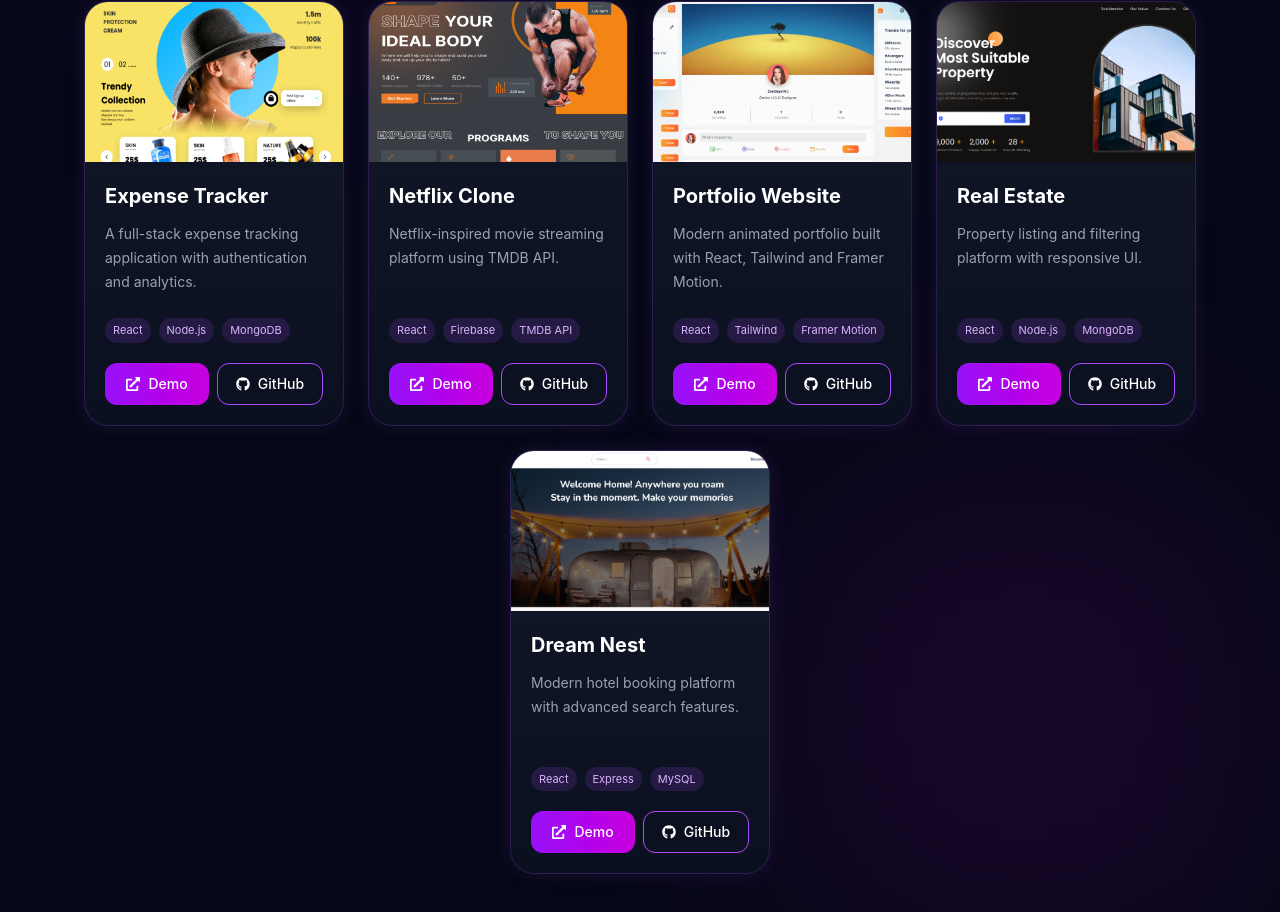
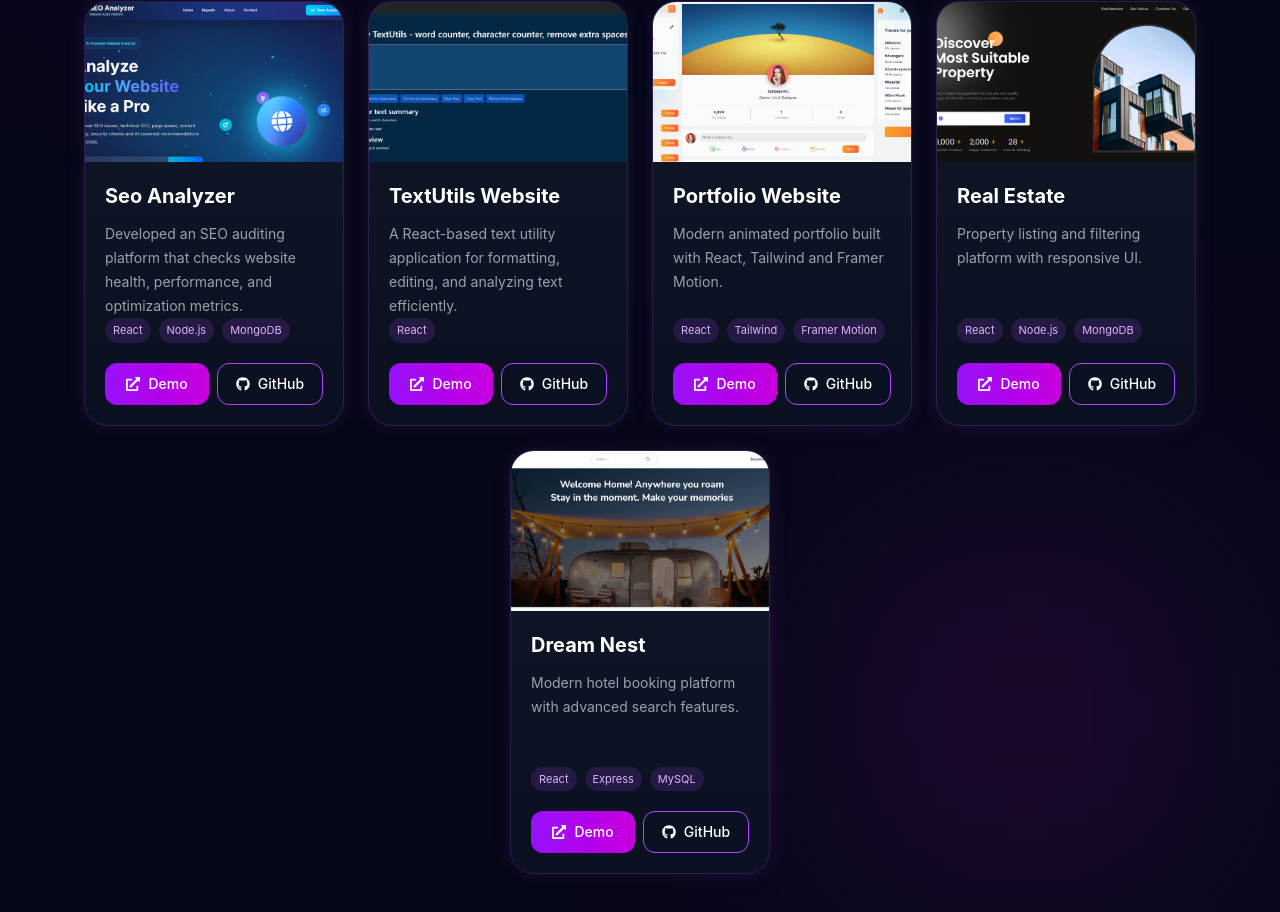
Before and after one commit to neev12sm/Ravikant.dev, a React (Vite) app: page / in a window 1280 px wide. Shown: the part 5540-6452 px from the top of the page. Built offline with nearby package versions, Linux system fonts and the light colour scheme.

Commit message:
add image

```diff
--- a/src/components/Project.jsx
+++ b/src/components/Project.jsx
@@ -12,22 +12,22 @@ import project5 from "../assets/project5.png";
 export default function Projects() {
   const projects = [
     {
-      title: "Expense Tracker",
+      title: "Seo Analyzer",
       image: project1,
       description:
-        "A full-stack expense tracking application with authentication and analytics.",
+        "Developed an SEO auditing platform that checks website health, performance, and optimization metrics.",
       tech: ["React", "Node.js", "MongoDB"],
-      demo: "#",
-      github: "#",
+      demo: "https://seo-analyzer-topaz.vercel.app/",
+      github: "https://github.com/neev12sm/seo-analyzer",
     },
     {
-      title: "Netflix Clone",
+      title: "TextUtils Website",
       image: project2,
       description:
-        "Netflix-inspired movie streaming platform using TMDB API.",
-      tech: ["React", "Firebase", "TMDB API"],
-      demo: "#",
-      github: "#",
+        "A React-based text utility application for formatting, editing, and analyzing text efficiently.",
+      tech: ["React"],
+      demo: "https://text-utils-one-phi.vercel.app/",
+      github: "https://github.com/neev12sm/Text_Utils",
     },
     {
       title: "Portfolio Website",
```
Also changed, not shown: src/assets/project1.png, src/assets/project2.png.
